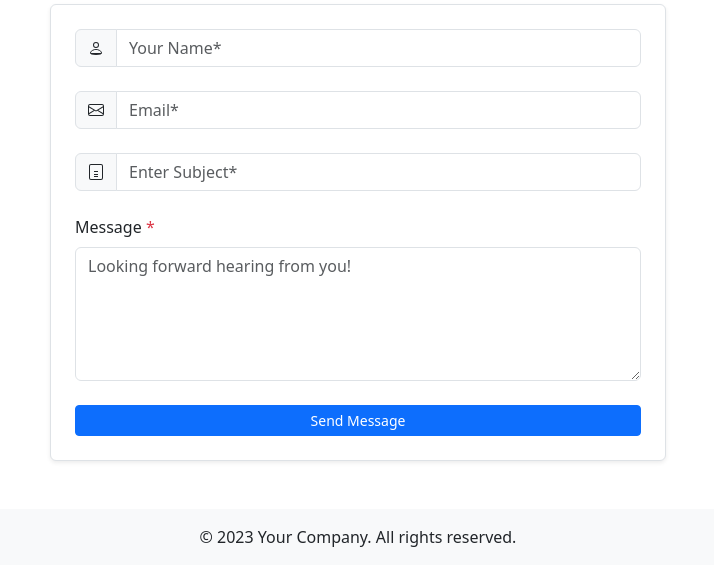
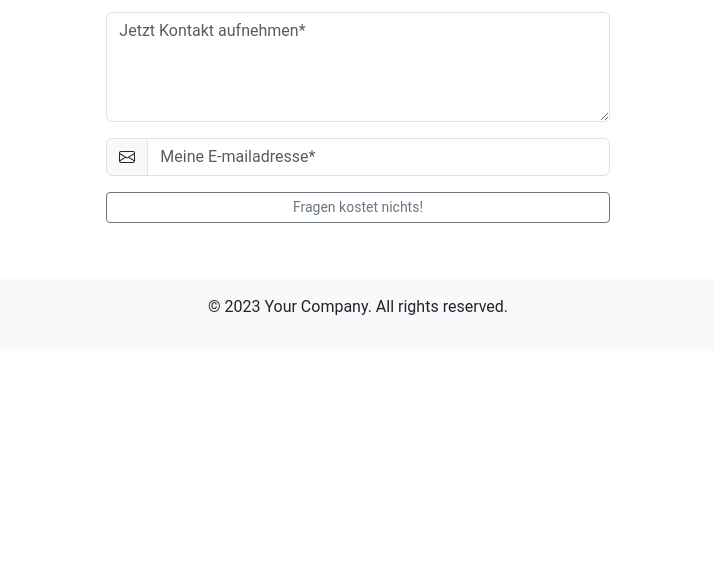
Before and after one commit to bobs83/eidinger.eu, a plain HTML site: page Index.html in a window 1280 px wide. Shown: the part 416-981 px from the top of the page, without its empty margins (282-996 px from the left). After the commit the page ends 800 px from the top, so only its background shows below. Drawn offline with nearby package versions, Linux system fonts and the light colour scheme.

Commit message:
feat: create initial version of index.html as per client specifications

```diff
--- a/Index.html
+++ b/Index.html
@@ -4,6 +4,10 @@
     <meta charset="UTF-8" />
     <meta name="viewport" content="width=device-width, initial-scale=1.0" />
     <title>Eidinger - Mein Gutes Recht</title>
+    <meta
+      name="Eidinger - Mein Gutes Recht"
+      content="Eidinger - Mein Gutes Recht"
+    />
 
     <!-- Bootstrap CSS -->
     <link
@@ -11,22 +15,20 @@
       rel="stylesheet"
     />
 
-    <!-- Tailwind CSS -->
-    <link
-      href="https://cdn.jsdelivr.net/npm/tailwindcss@2.2.19/dist/tailwind.min.css"
-      rel="stylesheet"
-    />
+    <!-- Custom CSS -->
+    <link rel="stylesheet" href="./css/styles.css" />
   </head>
+
   <body>
     <!-- Header -->
-    <header class="text-center py-4"></header>
+    <header class="text-center py-5"></header>
     <!-- Main Section -->
-    <section class="container my-5">
+    <section class="">
       <div class="row justify-content-center">
         <div class="col-12 col-sm-12 col-md-8">
-          <div class="p-5 text-center">
+          <div class="text-center">
             <img
-              src="./src/eidinger_logo_180.jpg"
+              src="./src/eidinger_logo_2.jpg"
               alt="Big Picture"
               class="img-fluid"
             />
@@ -36,42 +38,28 @@
     </section>
 
     <!-- Bootstrap Contact -->
-    <section id="contact-section" class="container my-5">
+    <section id="contact-section" class="pb-5">
       <div class="row justify-content-center">
-        <div class="col-10 col-md-6">
-          <div class="bg-white border rounded shadow-sm overflow-hidden p-4">
+        <div class="col-12 col-md-5">
+          <div class="bg-white overflow-hidden p-2">
             <form
               class="contact-form"
               action="https://formspree.io/f/xzbnkzek"
               method="post"
             >
-              <div class="row gy-4">
+              <div class="row gy-3">
                 <div class="col-12">
-                  <div class="input-group">
-                    <span class="input-group-text">
-                      <svg
-                        xmlns="http://www.w3.org/2000/svg"
-                        width="16"
-                        height="16"
-                        fill="currentColor"
-                        class="bi bi-person"
-                        viewBox="0 0 16 16"
-                      >
-                        <path
-                          d="M8 8a3 3 0 1 0 0-6 3 3 0 0 0 0 6zm2-3a2 2 0 1 1-4 0 2 2 0 0 1 4 0zm4 8c0 1-2 2-6 2s-6-1-6-2 2-4 6-4 6 3 6 4zm-1-.004c-.001-.246-.154-.986-.832-1.664C11.516 10.68 9.835 10 8 10c-1.835 0-3.516.68-4.168 1.332-.678.678-.83 1.418-.832 1.664h9.999z"
-                        />
-                      </svg>
-                    </span>
-                    <input
-                      type="text"
-                      class="form-control"
-                      id="name"
-                      name="fullname"
-                      placeholder="Your Name*"
-                      value=""
-                      required
-                    />
-                  </div>
+                  <label for="message" class="form-label">
+                    <!-- Message <span class="text-danger">*</span> -->
+                  </label>
+                  <textarea
+                    class="form-control"
+                    id="message"
+                    name="message"
+                    placeholder="Jetzt Kontakt aufnehmen*"
+                    rows="4"
+                    required
+                  ></textarea>
                 </div>
                 <div class="col-12">
                   <div class="input-group">
@@ -94,58 +82,19 @@
                       class="form-control"
                       id="email"
                       name="email"
-                      placeholder="Email*"
+                      placeholder="Meine E-mailadresse*"
                       value=""
                       required
                     />
                   </div>
                 </div>
                 <div class="col-12">
-                  <div class="input-group">
-                    <span class="input-group-text">
-                      <svg
-                        xmlns="http://www.w3.org/2000/svg"
-                        width="16"
-                        height="16"
-                        fill="currentColor"
-                        class="bi bi-card-text"
-                        viewBox="0 0 16 16"
-                      >
-                        <path d="M6 8V7h4v1H6zm0 2h4v1H6v-1zm0 2h4v1H6v-1z" />
-                        <path
-                          fill-rule="evenodd"
-                          d="M3 0h10a2 2 0 0 1 2 2v12a2 2 0 0 1-2 2H3a2 2 0 0 1-2-2V2a2 2 0 0 1 2-2zm0 1a1 1 0 0 0-1 1v12a1 1 0 0 0 1 1h10a1 1 0 0 0 1-1V2a1 1 0 0 0-1-1H3z"
-                        />
-                      </svg>
-                    </span>
-                    <input
-                      type="text"
-                      class="form-control"
-                      id="subject"
-                      placeholder="Enter Subject*"
-                      name="subject"
-                      value=""
-                      required
-                    />
-                  </div>
-                </div>
-                <div class="col-12">
-                  <label for="message" class="form-label">
-                    Message <span class="text-danger">*</span>
-                  </label>
-                  <textarea
-                    class="form-control"
-                    id="message"
-                    name="message"
-                    placeholder="Looking forward hearing from you!"
-                    rows="5"
-                    required
-                  ></textarea>
-                </div>
-                <div class="col-12">
                   <div class="d-grid">
-                    <button class="btn btn-primary btn-sm" type="submit">
-                      Send Message
+                    <button
+                      class="btn btn-outline-secondary btn-sm"
+                      type="submit"
+                    >
+                      Fragen kostet nichts!
                     </button>
                   </div>
                 </div>
--- a/styles.css
+++ b/css/styles.css
@@ -1,9 +1,9 @@
 :root {
   --primary-color: #d7241b;
   --secondary-color: #949494;
-  --light-color: #f8f9fa;
+  --light-color: #ffffff;
   --dark-color: #343a40;
-  --font-family: "Arial, sans-serif";
+  --font-family: "Roboto", sans-serif;
   --font-size: 16px;
   --padding: 1rem;
   --link-color: #000000; /* Added variable for link color */
```
Also changed, not shown: 1 other file.
